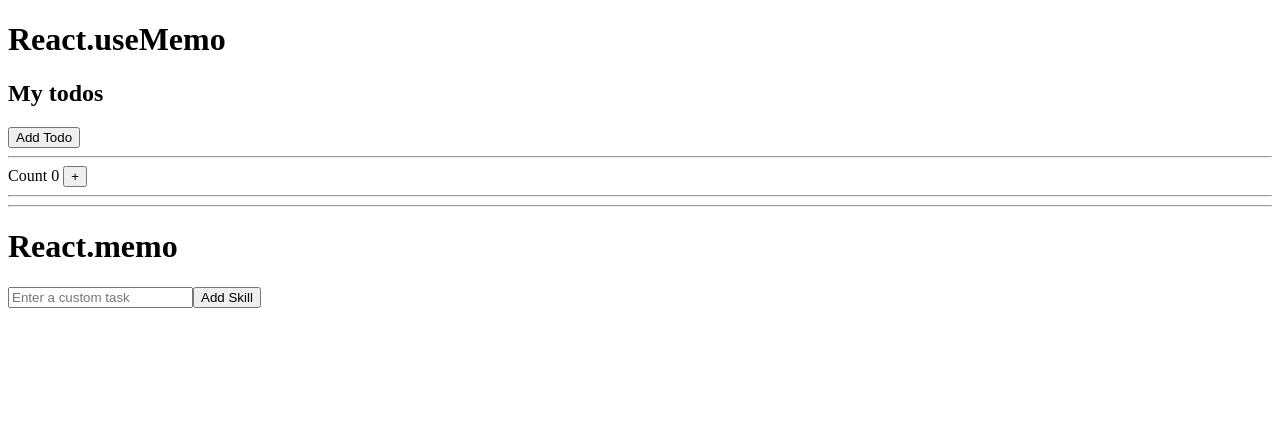
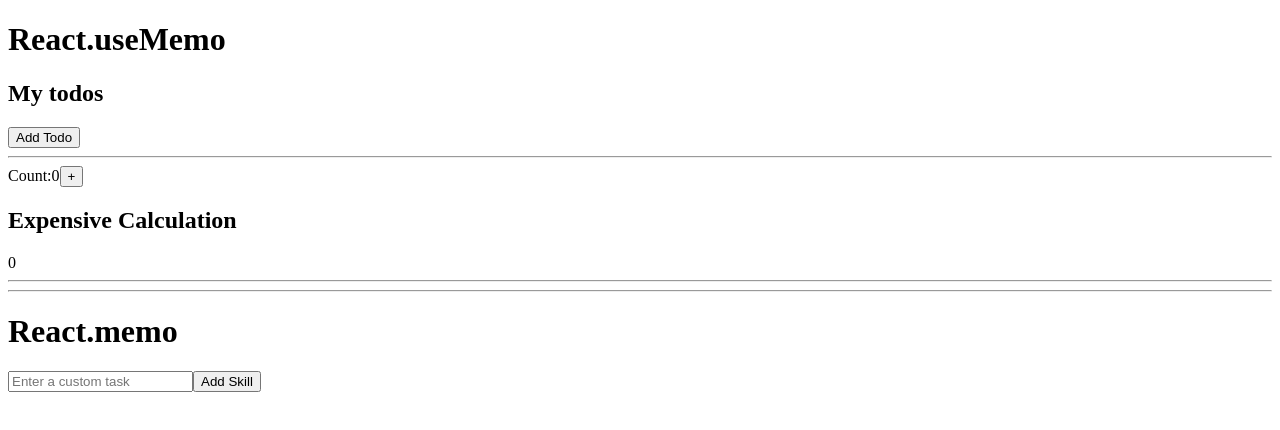
Before and after one commit to acciojob/react-memo-Anna-012, a React app: page / in a window 1280 px wide. Shown: the top 430 px of the page. Built offline with nearby package versions, Linux system fonts and the light colour scheme.

Commit message:
Update UseMemo.js

```diff
--- a/src/components/UseMemo.js
+++ b/src/components/UseMemo.js
@@ -1,16 +1,25 @@
-import React,{useState} from "react";
+import React, { useMemo, useState } from "react";
 
-const Increment = ()=>{
-     const [count,setCount] = useState(0);
-     function increseCount(){
-        setCount(count+1);
-     }
-     return (
-        <div>
-            <span>Count {" "} {count}{" "}</span>
-            <button id="incr-cnt" onClick={increseCount}>+</button>
-        </div>
-     )
-}
+const UseMemo = () => {
+  const [count, setCount] = useState(0);
 
-export default Increment;
+  const result = useMemo(() => {
+    return count * 2;
+  }, [count]);
+
+  const onIncrease = () => {
+    setCount(count + 1);
+  };
+  return (
+    <div>
+      <div>
+        <span>Count:{count}</span>
+        <button onClick={onIncrease}>+</button>
+      </div>
+      <h2>Expensive Calculation</h2>
+      {result}
+    </div>
+  );
+};
+
+export default UseMemo;
```
